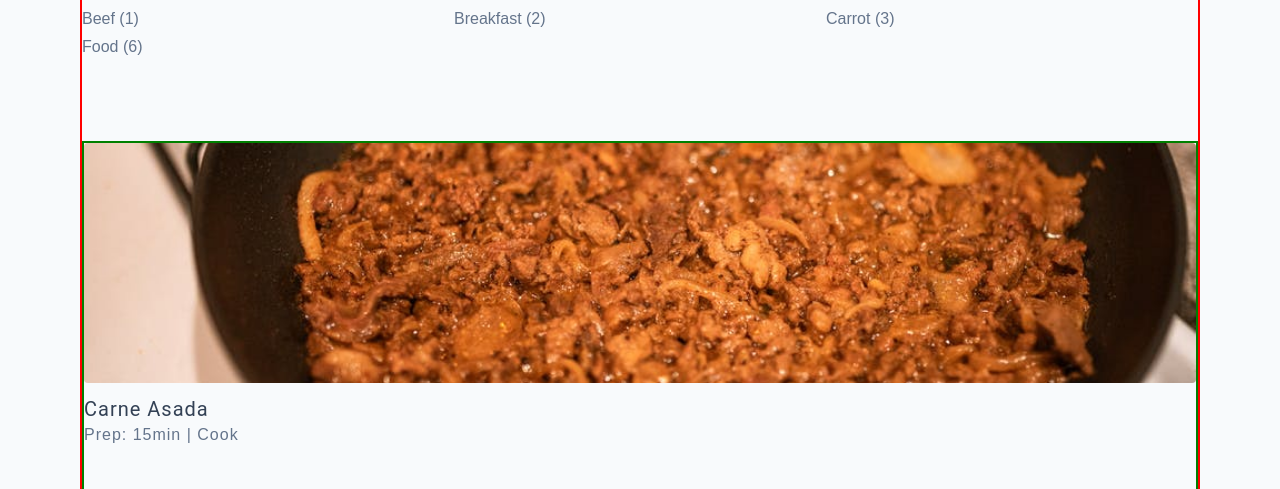
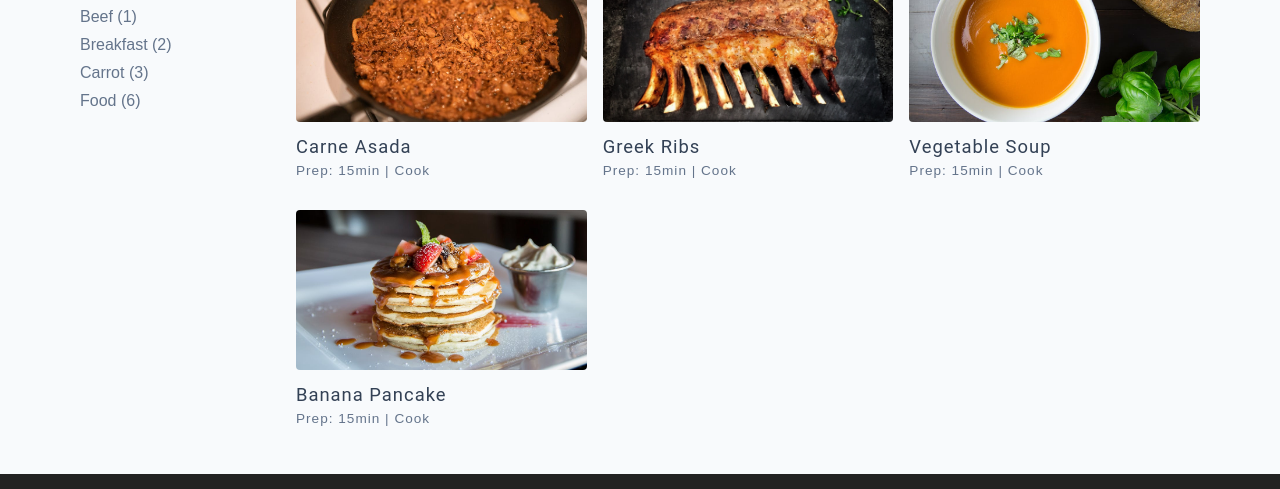
Before and after one commit to marcokwan10/CSS_HTML_recipe, a website: page index.html in a window 1280 px wide. Shown: the part 518-1007 px from the top of the page. Drawn offline with Linux system fonts and the light colour scheme; files whose address does not match are found by name.

Commit message:
recipes and tags (big screen)

```diff
--- a/css/main.css
+++ b/css/main.css
@@ -450,7 +450,7 @@ Recipes
 .recipes-container {
 	display: grid;
 	gap: 2rem 1rem;
-	border: 2px solid red;
+	/* border: 2px solid red; */
 }
 
 .tags-container {
@@ -486,14 +486,14 @@ Recipes
 	display: grid;
 	gap: 2rem 1rem;
 	padding-bottom: 3rem;
-	border: 2px solid green;
+	/* border: 2px solid green; */
 }
 
 .recipe {
 	display: block;
 }
 
-.recipe img {
+.recipe-img {
 	height: 15rem;
 	border-radius: var(--borderRadius);
 	margin-bottom: 1rem;
@@ -512,3 +512,37 @@ Recipes
 	color: var(--grey-500);
 	letter-spacing: var(--letterSpacing);
 }
+
+@media screen and (min-width: 576px) {
+	.recipes-list {
+		grid-template-columns: 1fr 1fr;
+	}
+
+	.recipe-img {
+		height: 10rem;
+	}
+}
+
+@media screen and (min-width: 992px) {
+	.recipes-container {
+		grid-template-columns: 200px 1fr;
+	}
+
+	.recipe p {
+		font-size: 0.85rem;
+	}
+
+	.tags-list {
+		grid-template-columns: 1fr;
+	}
+}
+
+@media screen and (min-width: 1200px) {
+	.recipes-list {
+		grid-template-columns: 1fr 1fr 1fr;
+	}
+
+	.recipe h5 {
+		font-size: 1.15rem;
+	}
+}
--- a/index.html
+++ b/index.html
@@ -72,24 +72,18 @@
 						<h5>carne asada</h5>
 						<p>Prep: 15min | Cook</p>
 					</a>
-				</div>
-				<div class="recipes-list">
 					<!-- single recipe -->
 					<a href="single-recipe.html" class="recipe">
 						<img src="./assets/recipes/recipe-2.jpeg" alt="food" class="img recipe-img" />
 						<h5>greek ribs</h5>
 						<p>Prep: 15min | Cook</p>
 					</a>
-				</div>
-				<div class="recipes-list">
 					<!-- single recipe -->
 					<a href="single-recipe.html" class="recipe">
 						<img src="./assets/recipes/recipe-3.jpeg" alt="food" class="img recipe-img" />
 						<h5>vegetable soup</h5>
 						<p>Prep: 15min | Cook</p>
 					</a>
-				</div>
-				<div class="recipes-list">
 					<!-- single recipe -->
 					<a href="single-recipe.html" class="recipe">
 						<img src="./assets/recipes/recipe-4.jpeg" alt="food" class="img recipe-img" />
```
